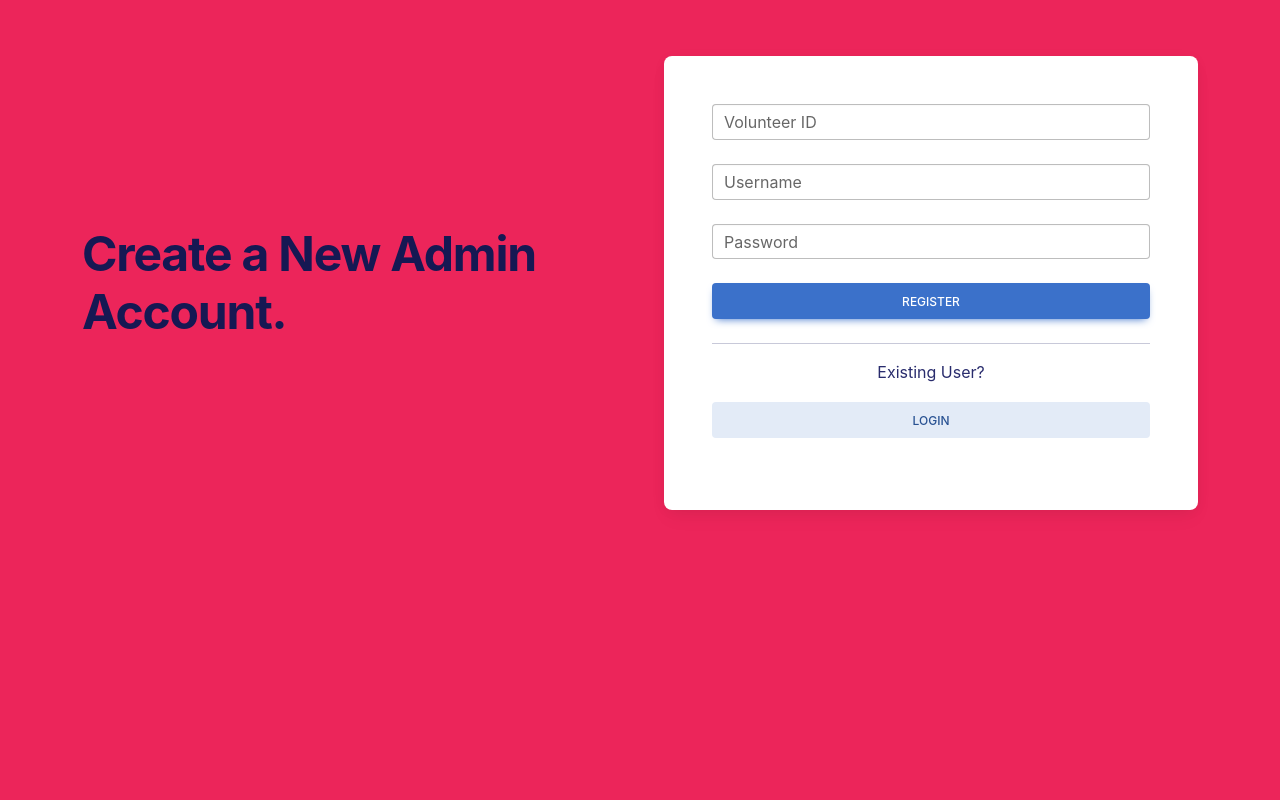
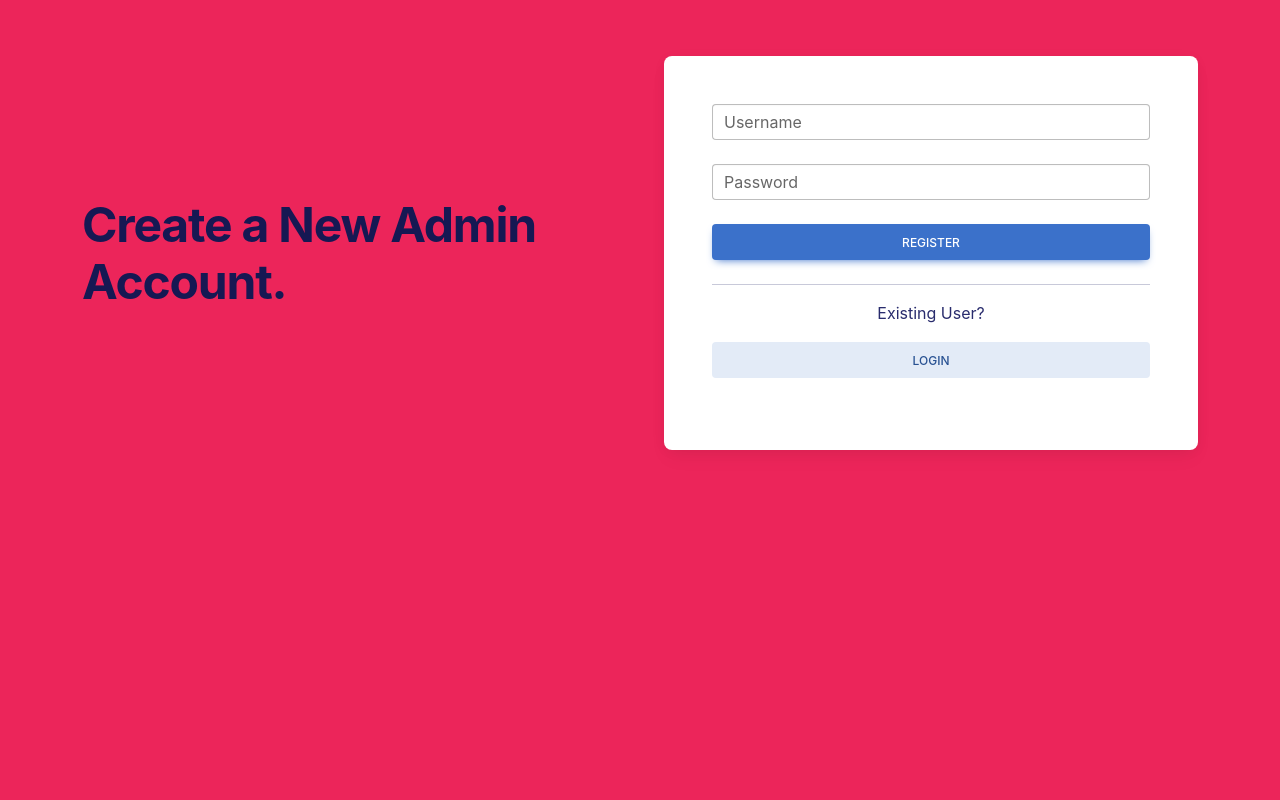
Before and after one commit to Prabhleen1398/blood-donation-management-dbms-project, a Flask app: page /register in a window 1280 px wide. Run offline with Flask 3, Linux system fonts and the light colour scheme; some libraries are stand-ins or nearby versions.

Commit message:
final commit

```diff
--- a/app.py
+++ b/app.py
@@ -310,7 +310,6 @@ def approveRequest(user):
         print(pendingRequests)
         mysql.connection.commit()
         cursor.close()
-        table_columns= list(pendingRequests[0].keys())
         table_columns = ["Request id","inventory_id","hospital_id","bag_id","requested","received"]
         msg = ""
         if(request.method == "POST"):
--- a/templates/login/register.html
+++ b/templates/login/register.html
@@ -1,7 +1,7 @@
 {% extends 'login/base.html' %}
 
 {% block title%}
-Registeration Page
+Registration Page
 {% endblock %}
 
 {% block cssloads %}
@@ -25,18 +25,7 @@ Registeration Page
 								action="{{ url_for('register') }}"
 								method="post"
 								autocomplete="off">
-								<div class="form-outline mb-4">
-									<div class="form-outline">
-										<input
-											type="text"
-											id="form3Example1"
-											class="form-control"
-											name="volunteer-id" />
-										<label class="form-label" for="form3Example1"
-											>Volunteer ID
-										</label>
-									</div>
-								</div>
+
 								<div class="form-outline mb-4">
 									<input
 										type="text"
--- a/templates/login/register.py
+++ b/templates/login/register.py
@@ -11,7 +11,7 @@ def register_admin (mysql):
         # Create variables for easy access
         username = request.form['username']
         password = request.form['password']
-        volunteer_id = request.form['volunteer-id']
+
         # Check if account exists using MySQL
         cursor = mysql.connection.cursor(MySQLdb.cursors.DictCursor)
         cursor.execute('SELECT * FROM administrator WHERE user_name = %s', (username,))
@@ -19,11 +19,9 @@ def register_admin (mysql):
         # If account exists show error and validation checks
         if account:
             msg = 'Account already exists!'
-        elif not re.match(r'[0-9]+', volunteer_id):
-            msg = 'Volunteer ID can only be Numeric '
         elif not re.match(r'[A-Za-z0-9]+', username):
             msg = 'Username must contain only characters and numbers!'
-        elif not username or not password or not volunteer_id:
+        elif not username or not password :
             msg = 'Please fill out the form!'
         else:
             # Account doesnt exists and the form data is valid, now insert new account into admin table
```
